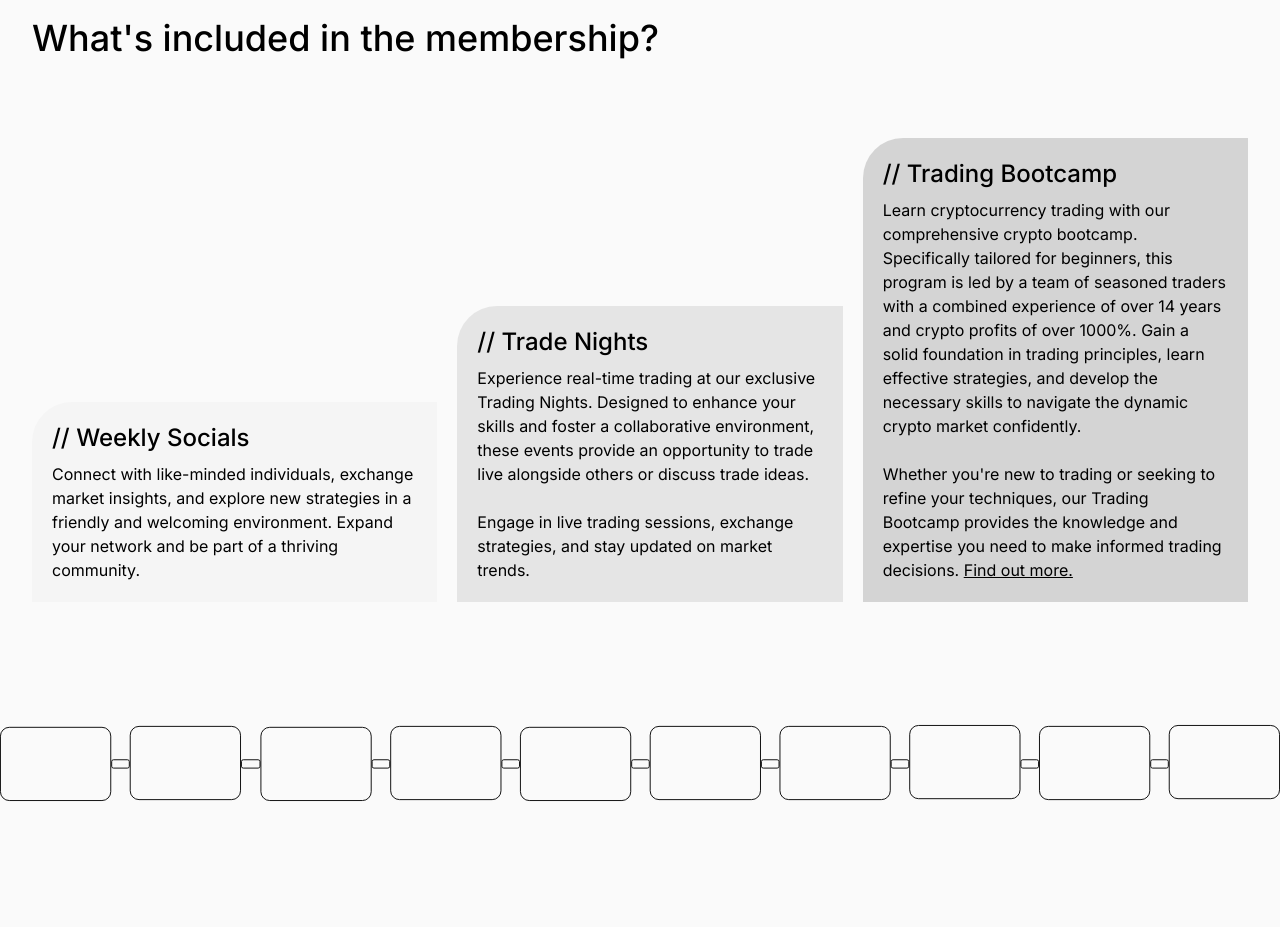
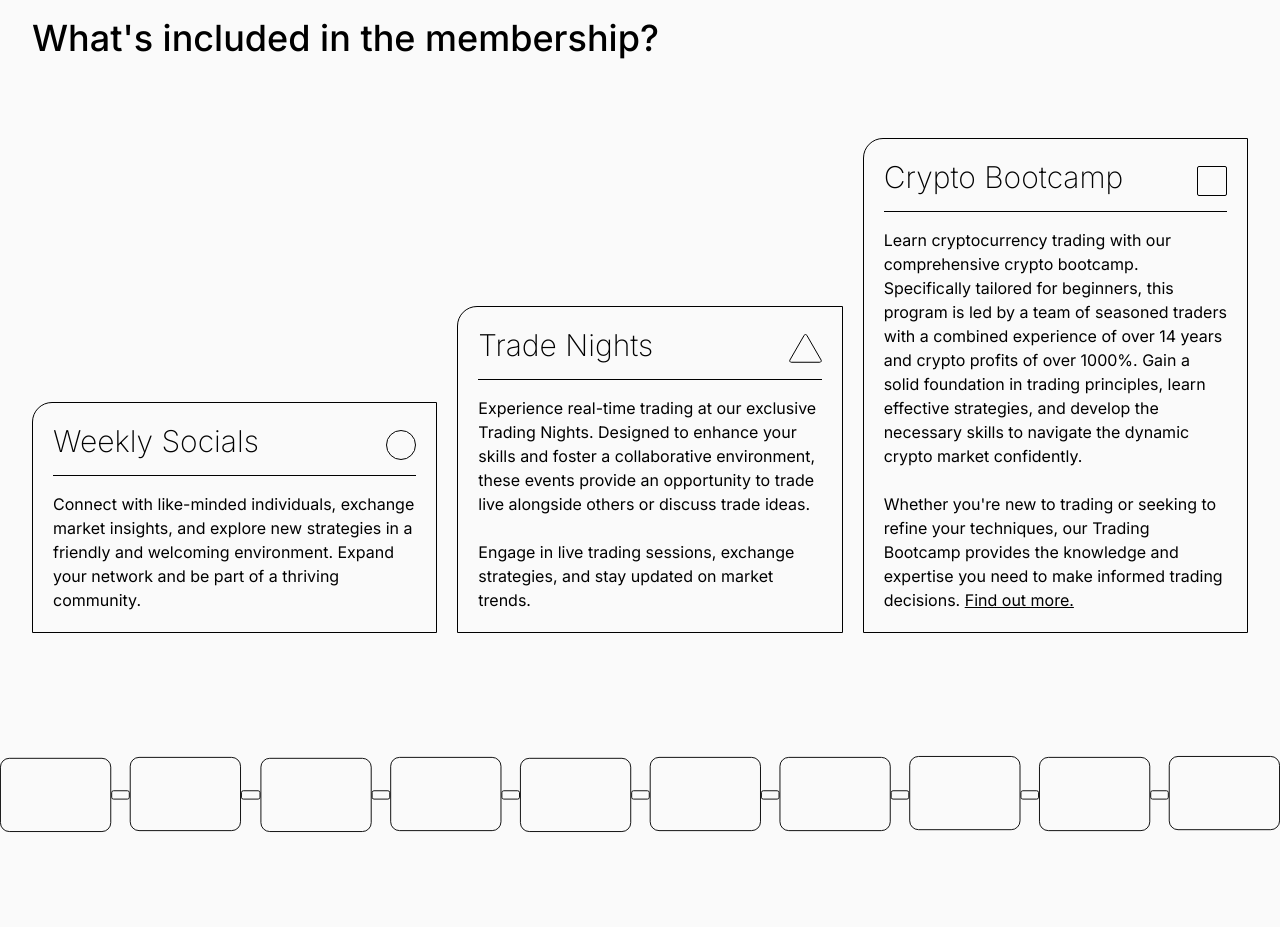
Before and after one commit to Wj9488/exeter-crypto-society, a Next.js app: page / in a window 1280 px wide. Shown: the part 2620-3547 px from the top of the page. Built offline with nearby package versions, Linux system fonts and the light colour scheme; no server answers.

Commit message:
general changes

```diff
--- a/app/committee/page.tsx
+++ b/app/committee/page.tsx
@@ -33,7 +33,7 @@ const Committee = () => {
             Get to know the committee members for this year and what each of them wants to bring to the society.
             "
           buttonText="Social sec role available"
-          buttonHref={`/committee/application?position=${availableRole}?year=${availableRoleYear}`}
+          buttonHref={`/committee/application?position=${availableRole}&year=${availableRoleYear}`}
           imageSource="/cryptoSoc__img_committee.webp"
           imageAlt="Crypto Society Committee"
         />
@@ -138,7 +138,7 @@ const Committee = () => {
 
           <h3 className="dark:text-neutral-200 text-4xl pb-20 pt-10 font-[500]">Roles available</h3>
 
-          <Link href={`/committee/application?position=${availableRole}?year=${availableRoleYear}`}>
+          <Link href={`/committee/application?position=${availableRole}&year=${availableRoleYear}`}>
             <div className="flex items-center justify-between border__top_bottom pb-4 pt-4 border-black dark:border-neutral-200
             transition-opacity"
             onMouseEnter={handleMouseEnter}
--- a/app/globals.css
+++ b/app/globals.css
@@ -77,7 +77,7 @@ body {
 
 /* Border radius */
 .border__radius_top_left {
-  border-top-left-radius: 40px;
+  border-top-left-radius: 20px;
 }
 /* Border radius end */
 
@@ -178,10 +178,10 @@ body {
     display: block;
   }
   #marquee__top {
-    animation: marquee-text 10s linear infinite;
+    animation: marquee-text 20s linear infinite;
   }
   #marquee__bottom {
-    animation: marquee-text-reverse 10s linear infinite;
+    animation: marquee-text-reverse 20s linear infinite;
   }
   .price__carousel_animation {
     animation: price-carousel 20s linear infinite;
--- a/app/page.tsx
+++ b/app/page.tsx
@@ -29,10 +29,9 @@ export default function Home() {
             Our society brings together a dynamic and diverse community of
             traders. Whether you're an experienced trader or just getting
             started, our doors are open to all who are passionate about the
-            world of trading.
-            Join us and be part of a thriving community where like-minded
-            individuals come together to explore the exciting opportunities in
-            crypto, NFTs and wider markets.
+            world of trading. Join us and be part of a thriving community where
+            like-minded individuals come together to explore the exciting
+            opportunities in crypto, NFTs and wider markets.
             <br />
             <br />
             We run frequent{" "}
@@ -93,46 +92,92 @@ export default function Home() {
             What's included in the membership?
           </h3>
           <div className="lg:grid grid-cols-3 grid-rows-1 place-items-end mt-10 lg:mt-20">
-            <div className="bg-neutral-100 dark:bg-neutral-900 min-h-[20vh] lg:h-[min-content] p-5 border__radius_top_left lg:mb-0 mb-[-35px]">
-              <p className="text-2xl mb-2 font-[500]">// Weekly Socials</p>
+            <div className="border border-black dark:border-neutral-200 min-h-[20vh] lg:h-[min-content] p-5 border__radius_top_left lg:mb-0 mb-2">
+              <div className="flex items-center justify-between">
+                <p className="text-3xl mb-2 font-[200]">Weekly Socials</p>
+                <svg
+                  width="30"
+                  height="30"
+                  viewBox="0 0 30 30"
+                  fill="none"
+                  xmlns="http://www.w3.org/2000/svg"
+                >
+                  <circle cx="15" cy="15" r="14.5" className="stroke-black dark:stroke-neutral-200" />
+                </svg>
+              </div>
+              <div className="h-[1px] w-full bg-black dark:bg-neutral-200 mt-2 mb-4"></div>
               <p className="text-sm lg:text-base lg:mb-0 mb-10">
-                Connect with like-minded individuals,
-                exchange market insights, and explore new strategies in a
-                friendly and welcoming environment. Expand your network and be
-                part of a thriving community.
+                Connect with like-minded individuals, exchange market insights,
+                and explore new strategies in a friendly and welcoming
+                environment. Expand your network and be part of a thriving
+                community.
               </p>
             </div>
-            <div className="bg-neutral-200 dark:bg-neutral-800 lg:ml-2.5 xl:ml-5 min-h-[20vh] lg:h-[min-content]  p-5 border__radius_top_left lg:mb-0 mb-[-35px]">
-              <p className="text-2xl mb-2 font-[500]">// Trade Nights</p>
+            <div className="border border-black dark:border-neutral-200 lg:ml-2.5 xl:ml-5 min-h-[20vh] lg:h-[min-content]  p-5 border__radius_top_left lg:mb-0 mb-2">
+              <div className="flex items-center justify-between">
+                <p className="text-3xl mb-2 font-[200]">Trade Nights</p>
+                <svg
+                  width="33"
+                  height="29"
+                  viewBox="0 0 33 29"
+                  fill="none"
+                  xmlns="http://www.w3.org/2000/svg"
+                >
+                  <path
+                    d="M17.799 1.25L32.0885 26C32.6658 27 31.9441 28.25 30.7894 28.25H2.21058C1.05588 28.25 0.334191 27 0.911542 26L15.201 1.25C15.7783 0.249997 17.2217 0.249998 17.799 1.25Z"
+                    className="stroke-black dark:stroke-neutral-200"
+                  />
+                </svg>
+              </div>
+              <div className="h-[1px] w-full bg-black dark:bg-neutral-200 mt-2 mb-4"></div>
               <p className="text-sm lg:text-base lg:mb-0 mb-10">
                 Experience real-time trading at our exclusive Trading Nights.
-                Designed to enhance
-                your skills and foster a collaborative environment, these events
-                provide an opportunity to trade live alongside others or discuss trade ideas.
+                Designed to enhance your skills and foster a collaborative
+                environment, these events provide an opportunity to trade live
+                alongside others or discuss trade ideas.
                 <br />
                 <br />
-                Engage in live
-                trading sessions, exchange strategies, and stay updated on
-                market trends.
+                Engage in live trading sessions, exchange strategies, and stay
+                updated on market trends.
               </p>
             </div>
-            <div className="bg-neutral-300 dark:bg-neutral-700 lg:ml-2.5 xl:ml-5 min-h-[20vh] lg:h-[min-content]  p-5 border__radius_top_left lg:mb-0 mb-[-35px]">
-              <p className="text-2xl mb-2 font-[500]">// Trading Bootcamp</p>
+            <div className="border border-black dark:border-neutral-200 lg:ml-2.5 xl:ml-5 min-h-[20vh] lg:h-[min-content]  p-5 border__radius_top_left lg:mb-0 mb-2">
+              <div className="flex items-center justify-between">
+                <p className="text-3xl mb-2 font-[200]">Crypto Bootcamp</p>
+                <svg
+                  width="30"
+                  height="30"
+                  viewBox="0 0 30 30"
+                  fill="none"
+                  xmlns="http://www.w3.org/2000/svg"
+                >
+                  <rect
+                    x="0.5"
+                    y="0.5"
+                    width="29"
+                    height="29"
+                    rx="1.5"
+                    className="dark:stroke-neutral-200 stroke-black"
+                  />
+                </svg>
+              </div>
+              <div className="h-[1px] w-full bg-black dark:bg-neutral-200 mt-2 mb-4"></div>
               <p className="text-sm lg:text-base lg:mb-0 mb-10">
-                Learn
-                cryptocurrency trading with our comprehensive crypto bootcamp.
-                Specifically tailored for beginners, this program is
+                Learn cryptocurrency trading with our comprehensive crypto
+                bootcamp. Specifically tailored for beginners, this program is
                 led by a team of seasoned traders with a combined experience of
-                over 14 years and crypto profits of over 1000%.
-                Gain a solid foundation in trading principles,
-                learn effective strategies, and develop the necessary skills to
-                navigate the dynamic crypto market confidently.
+                over 14 years and crypto profits of over 1000%. Gain a solid
+                foundation in trading principles, learn effective strategies,
+                and develop the necessary skills to navigate the dynamic crypto
+                market confidently.
                 <br />
                 <br />
-                Whether you're
-                new to trading or seeking to refine your techniques, our Trading
-                Bootcamp provides the knowledge and expertise you need to make
-                informed trading decisions. <Link href="/bootcamp" className="underline">Find out more.</Link>
+                Whether you're new to trading or seeking to refine your
+                techniques, our Trading Bootcamp provides the knowledge and
+                expertise you need to make informed trading decisions.{" "}
+                <Link href="/bootcamp" className="underline">
+                  Find out more.
+                </Link>
               </p>
             </div>
           </div>
--- a/components/GenericHeader.tsx
+++ b/components/GenericHeader.tsx
@@ -21,6 +21,7 @@ const GenericHeader = ({
   buttonText,
   buttonHref,
 }: HeaderProps) => {
+
   return (
     <header className="pt-16 pb-16 lg:pt-20 lg:pb-20 n__width dark:text-neutral-200">
       <h1 className="text-5xl lg:text-7xl xl:text-8xl 2xl:text-[6.25rem] font-[500]">
--- a/components/Nav.tsx
+++ b/components/Nav.tsx
@@ -61,6 +61,7 @@ const Nav = () => {
         className="flex items-center justify-between pl-[2.5%] pr-[2.5%] min-h-[6vh]"
         initial={{ opacity: 0 }}
         animate={{ opacity: 1 }}
+        transition={{ ease: "easeOut", duration: 0.5}}
       >
         <div className="flex items-center" onClick={handleMenuClick}>
           <div className="flex items-center gap-2">
--- a/components/PriceCarousel.tsx
+++ b/components/PriceCarousel.tsx
@@ -45,7 +45,8 @@ const PriceCarousel = ({carbg} : CarouselProps): JSX.Element => {
     <anim.div className={`overflow-x-hidden p-2 min-h-[4vh] flex items-center bg-[${carbg}]`}
     initial={{ opacity: 0 }}
     animate={{ opacity: 1 }}
-    transition={{ delay: 0.05 }}>
+    transition={{ ease: "easeOut", duration: 0.5}}
+    >
         <div className="price__carousel price__carousel_animation">
         {data?.map((crypto) => (
             <div key={crypto.id} className="price__carousel_item">
```
